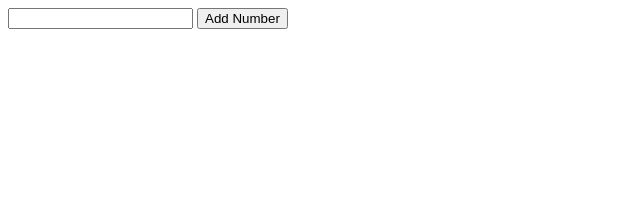
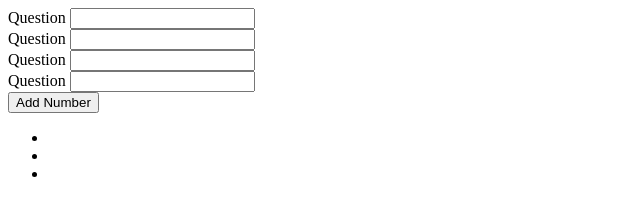
Before and after one commit to cmp88500/favorite_things, a plain HTML site: page index.html in a window 1280 px wide. Shown: the whole page, without its empty margins (0-640 px from the left). Drawn offline with Linux system fonts and the light colour scheme.

Commit message:
add function to list user answers

```diff
--- a/index.html
+++ b/index.html
@@ -8,10 +8,35 @@
     <link href="css/styles.css" type="text/css" rel="stylesheet">
   </head>
   <body>
-    <input id="input" type-"text">
-    <input type=button id="btn" onclick="myFunction(event)" value="Add Number"/>
+  <form id="form">
+    <div class="questions">
+      <label for="question1">Question</label>
+      <input id="input1" type-"text">
+    </div>
+    <div class="questions">
+      <label for="question2">Question</label>
+      <input id="input2" type-"text">
+    </div>
+    <div class="questions">
+      <label for="question3">Question</label>
+      <input id="input3" type-"text">
+    </div>
+    <div class="questions">
+      <label for="question4">Question</label>
+      <input id="input4" type-"text">
+    </div>
+      <input type=button id="btn" onclick="myFunction(event)" value="Add Number"/>
+  </form>
+
+
 
     <p id="box"></p>
 
+    <ul id="faves">
+      <li id="fave1"></li>
+      <li id="fave2"></li>
+      <li id="fave3"></li>
+    </ul>
+
   </body>
 </html>
--- a/js/scripts.js
+++ b/js/scripts.js
@@ -2,8 +2,18 @@
 var arr = []
   function myFunction(event) {
     var x=document.getElementById("box");
-    arr.push(document.getElementById("input").value);
+    arr.push(document.getElementById("input1").value);
+    arr.push(document.getElementById("input2").value);
+    arr.push(document.getElementById("input3").value);
+    arr.push(document.getElementById("input4").value);
     x.innerHTML=arr.join('<br/>');
     event.preventDefault();
-    console.log(arr)
+    var newj1 = arr[0];
+    var newj2 = arr[1];
+    var newj3 = arr[2];
+    console.log(newj1);
+
+    document.getElementById('fave1').append(newj1);
+    document.getElementById('fave2').append(newj2);
+    document.getElementById('fave3').append(newj3);
   }
```
